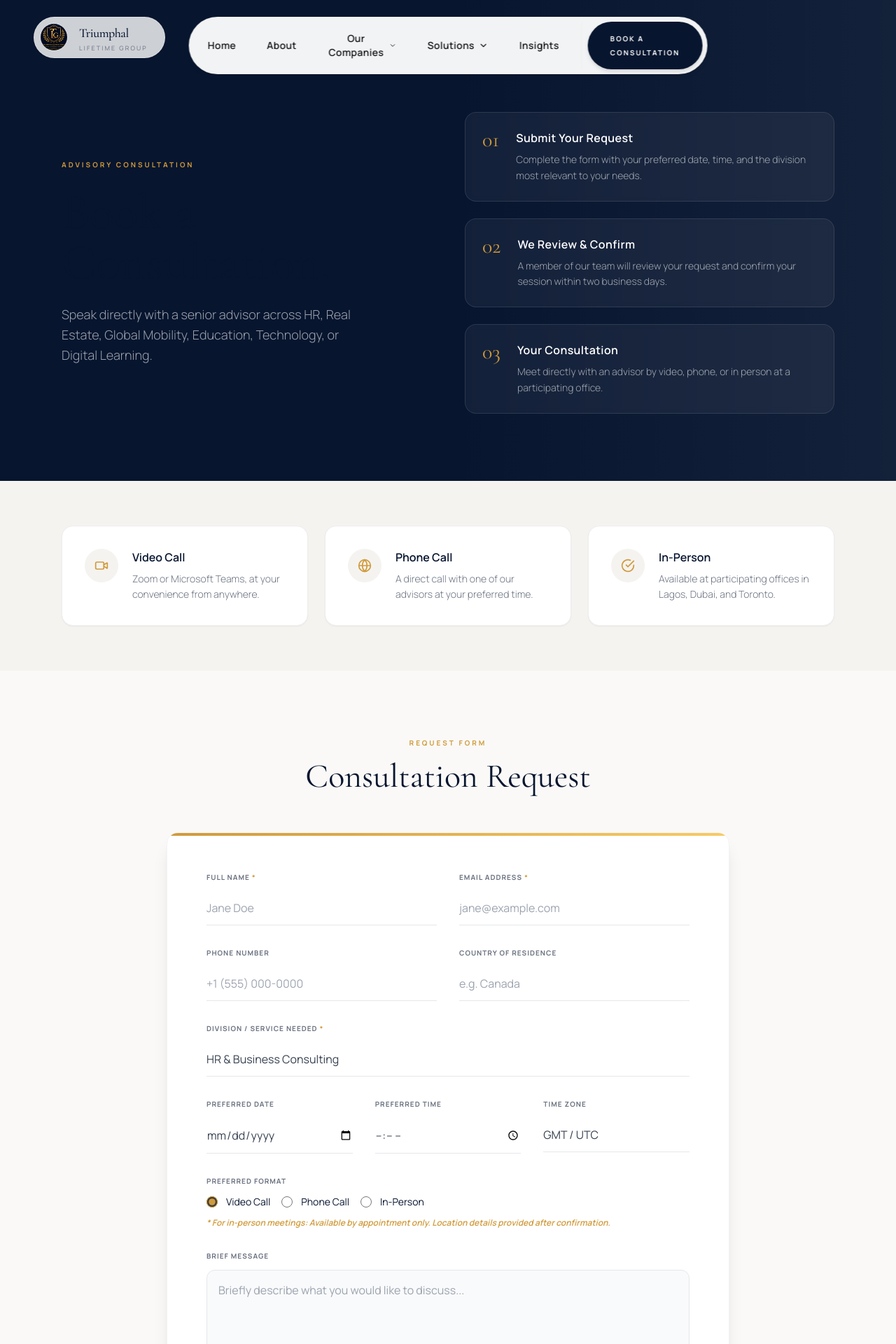
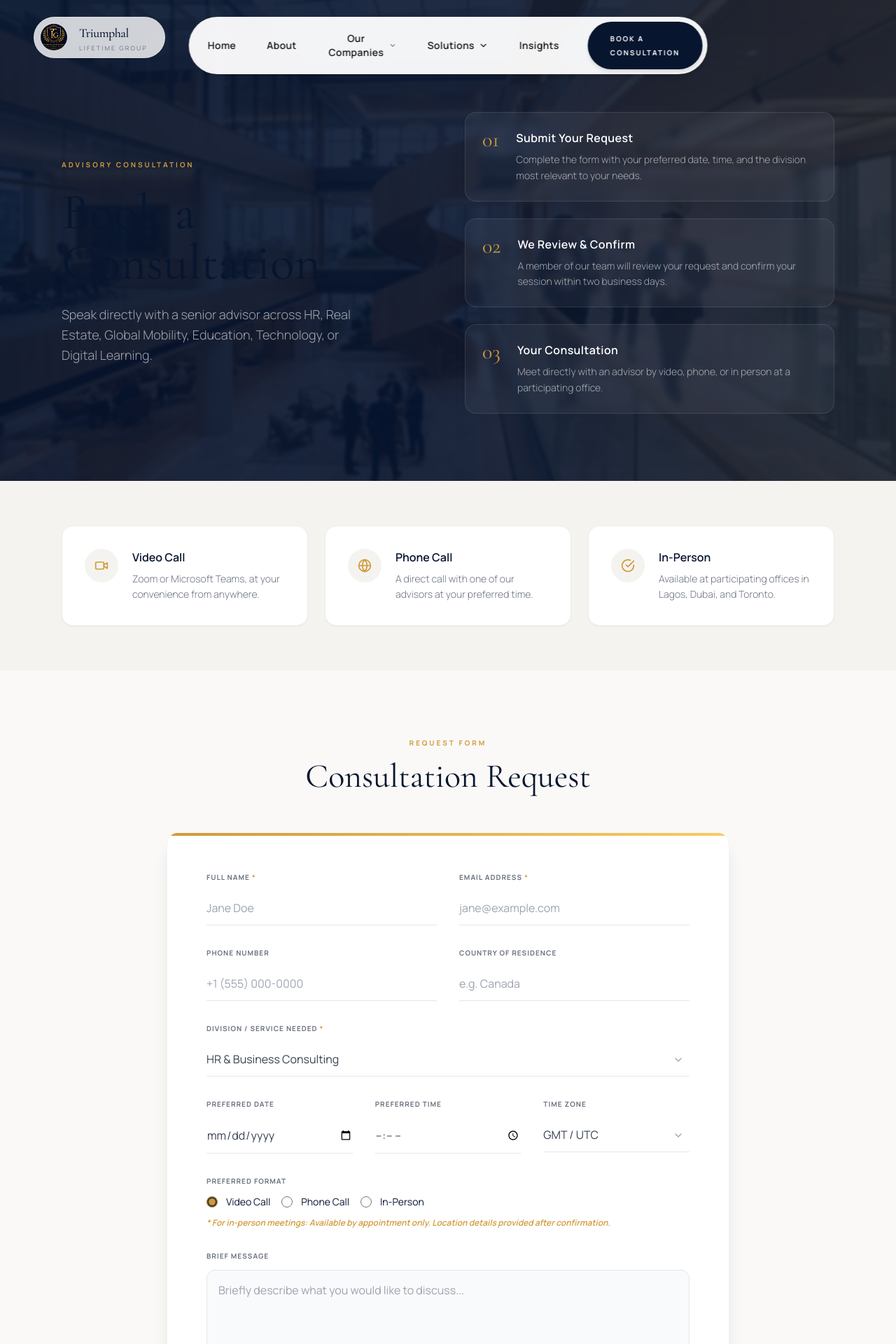
Before and after one commit to DataKnight-coder/Triumphal-Lifetime-Group, a Next.js app: page /book in a window 1280 px wide. Shown: the top 1920 px of the page at 70% size. Built offline with nearby package versions, Linux system fonts and the light colour scheme.

Commit message:
Enhance book page with parallax hero and custom select arrows

```diff
--- a/app/book/page.tsx
+++ b/app/book/page.tsx
@@ -1,6 +1,6 @@
 import type { Metadata } from "next";
 import Link from "next/link";
-import { CheckCircle, Clock, Globe, Video, ArrowRight } from "lucide-react";
+import { CheckCircle, Clock, Globe, Video, ArrowRight, ChevronDown } from "lucide-react";
 import Reveal from "@/components/animations/Reveal";
 
 export const metadata: Metadata = {
@@ -18,9 +18,12 @@ export default function BookConsultationPage() {
   return (
     <main className="bg-white min-h-screen">
       {/* Hero */}
-      <section className="pt-40 pb-24 bg-tlg-midnight text-white relative overflow-hidden">
-        {/* Subtle background element */}
-        <div className="absolute top-0 right-0 w-1/2 h-full bg-gradient-to-l from-white/5 to-transparent pointer-events-none"></div>
+      <section className="pt-40 pb-24 bg-tlg-midnight text-white relative overflow-hidden bg-[url('/images/hero.jpg')] bg-cover bg-center bg-fixed">
+        {/* Deep overlay to ensure text readability */}
+        <div className="absolute inset-0 bg-tlg-midnight/90 backdrop-blur-[2px]"></div>
+
+        {/* Subtle decorative gradient */}
+        <div className="absolute top-0 right-0 w-1/2 h-full bg-gradient-to-l from-tlg-signatureGold/10 to-transparent pointer-events-none"></div>
 
         <div className="max-w-[1200px] mx-auto px-6 md:px-12 grid grid-cols-1 md:grid-cols-2 gap-12 items-center relative z-10">
           <div>
@@ -131,7 +134,8 @@ export default function BookConsultationPage() {
                   </div>
                   <div>
                     <label className="block text-[10px] font-bold uppercase tracking-widest text-gray-500 mb-3">Division / Service Needed <span className="text-tlg-signatureGold">*</span></label>
-                    <select className="w-full border-b border-gray-200 py-3 bg-transparent focus:outline-none focus:border-tlg-signatureGold transition-colors text-gray-700 text-base appearance-none cursor-pointer">
+                    <div className="relative">
+                      <select className="w-full border-b border-gray-200 py-3 bg-transparent focus:outline-none focus:border-tlg-signatureGold transition-colors text-gray-700 text-base appearance-none cursor-pointer pr-10">
                         <option>HR &amp; Business Consulting</option>
                         <option>Real Estate Advisory</option>
                         <option>Global Mobility</option>
@@ -141,6 +145,8 @@ export default function BookConsultationPage() {
                         <option>Charity Foundation / Grants</option>
                         <option>General / I am not sure yet</option>
                       </select>
+                      <ChevronDown size={16} className="absolute right-2 top-1/2 -translate-y-1/2 text-gray-400 pointer-events-none" />
+                    </div>
                   </div>
                   <div className="grid grid-cols-1 md:grid-cols-3 gap-8">
                     <div>
@@ -153,13 +159,16 @@ export default function BookConsultationPage() {
                     </div>
                     <div>
                       <label className="block text-[10px] font-bold uppercase tracking-widest text-gray-500 mb-3">Time Zone</label>
-                      <select className="w-full border-b border-gray-200 py-3 bg-transparent focus:outline-none focus:border-tlg-signatureGold transition-colors text-gray-700 text-base appearance-none cursor-pointer">
+                      <div className="relative">
+                        <select className="w-full border-b border-gray-200 py-3 bg-transparent focus:outline-none focus:border-tlg-signatureGold transition-colors text-gray-700 text-base appearance-none cursor-pointer pr-10">
                           <option>GMT / UTC</option>
                           <option>EST / EDT (Toronto)</option>
                           <option>WAT (Lagos)</option>
                           <option>GST (Dubai)</option>
                           <option>Other</option>
                         </select>
+                        <ChevronDown size={16} className="absolute right-2 top-1/2 -translate-y-1/2 text-gray-400 pointer-events-none" />
+                      </div>
                     </div>
                   </div>
                   <div>
```
Lines whose indentation alone changed are shown as unchanged.
